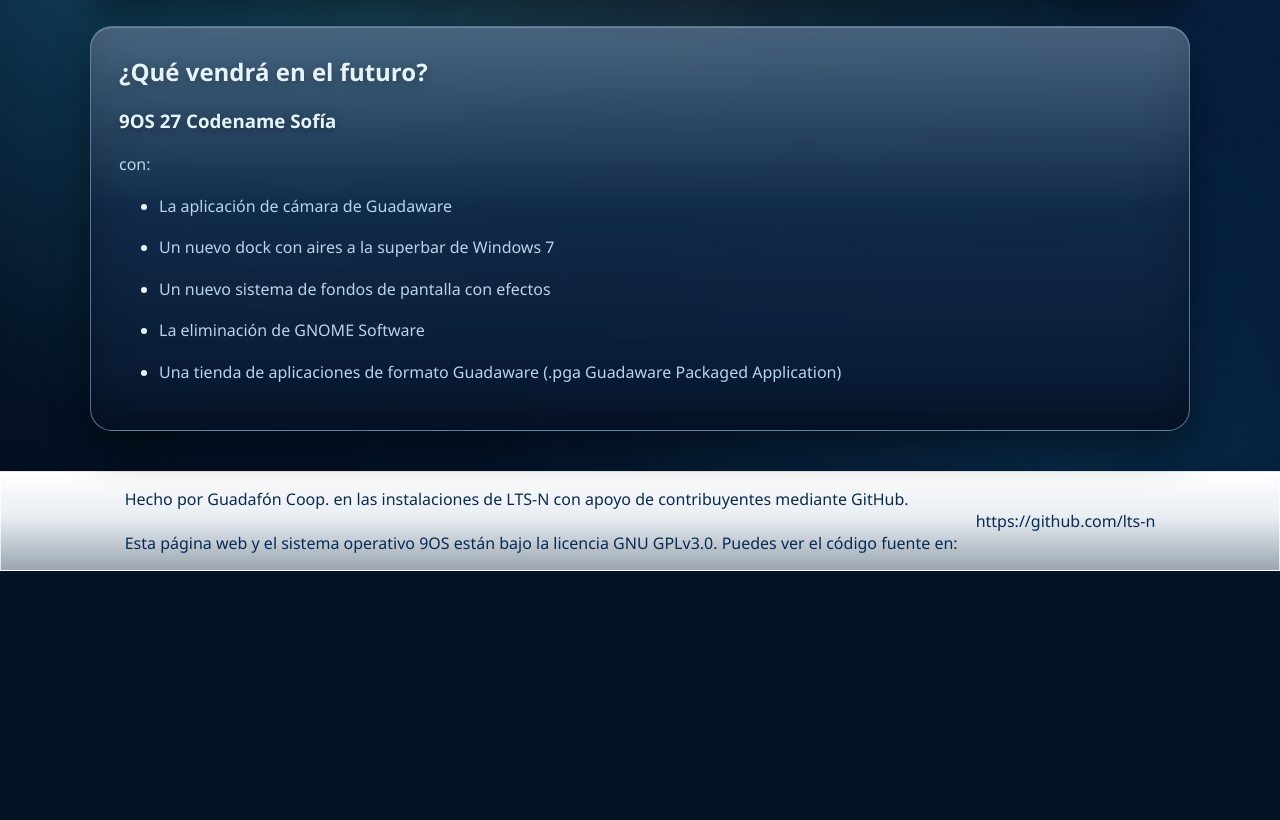
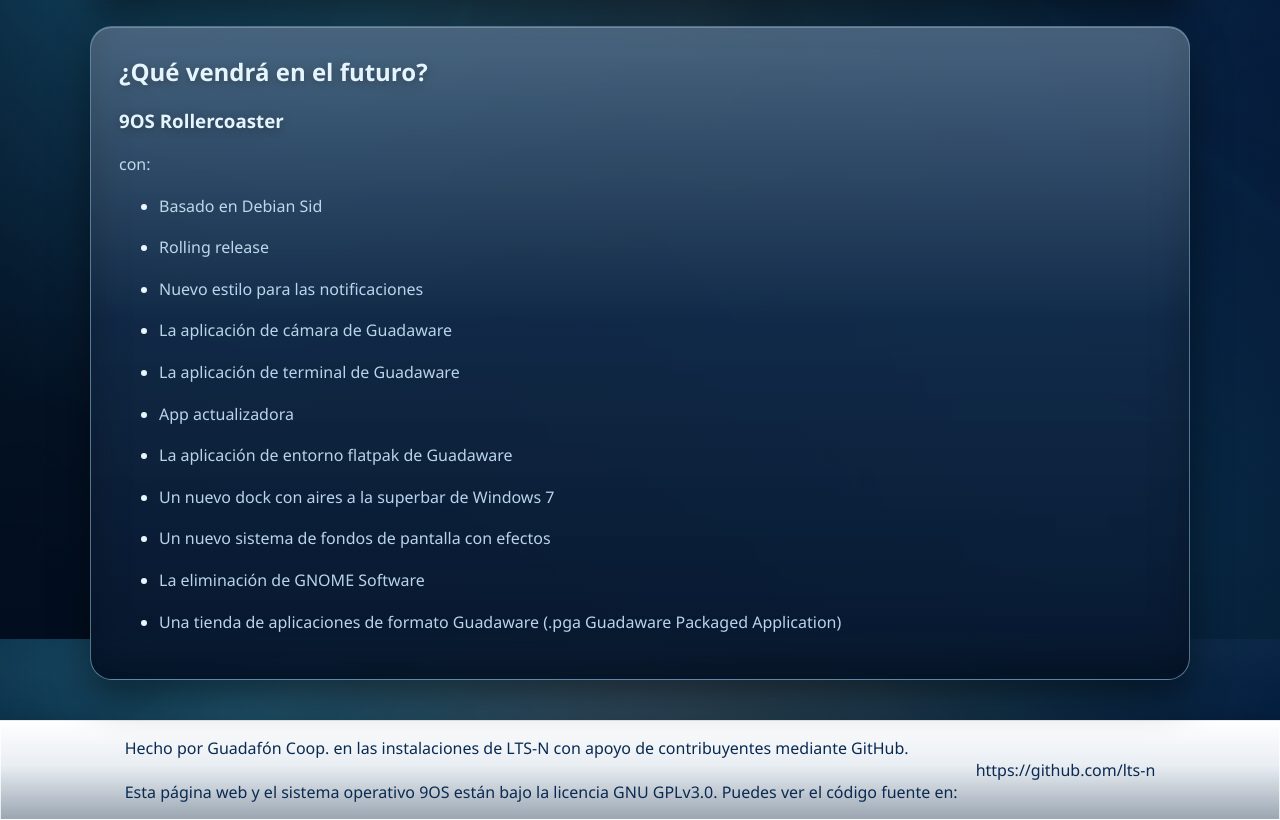
Before and after one commit to lts-n/9OS-www, a plain HTML site: page index.html in a window 1280 px wide. Shown: the part 1761-2581 px from the top of the page. Before the commit the page ends 2332 px from the top, so only its background shows below. Drawn offline with Linux system fonts and the light colour scheme.

Commit message:
new plan

```diff
--- a/index.html
+++ b/index.html
@@ -145,10 +145,16 @@
         </section>
         <section id="futuro">
             <h2>¿Qué vendrá en el futuro?</h2>
-            <h3>9OS 27 Codename Sofía</h3>
+            <h3>9OS Rollercoaster</h3>
             <p>con:</p>
             <ul>
+                <li><p>Basado en Debian Sid</p></li>
+                <li><p>Rolling release</p></li>
+                <li><p>Nuevo estilo para las notificaciones</p></li>
                 <li><p>La aplicación de cámara de Guadaware</p></li>
+                <li><p>La aplicación de terminal de Guadaware</p></li>
+                <li><p>App actualizadora</p></li>
+                <li><p>La aplicación de entorno flatpak de Guadaware</p></li>
                 <li><p>Un nuevo dock con aires a la superbar de Windows 7</p></li>
                 <li><p>Un nuevo sistema de fondos de pantalla con efectos</p></li>
                 <li><p>La eliminación de GNOME Software</p></li>
```
